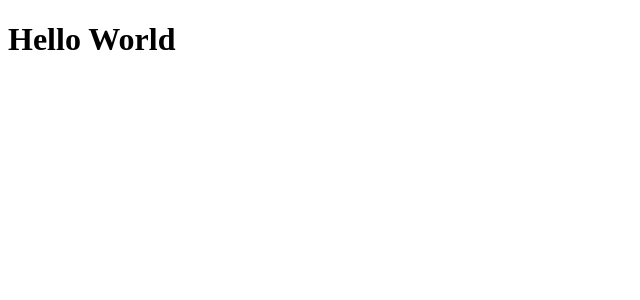
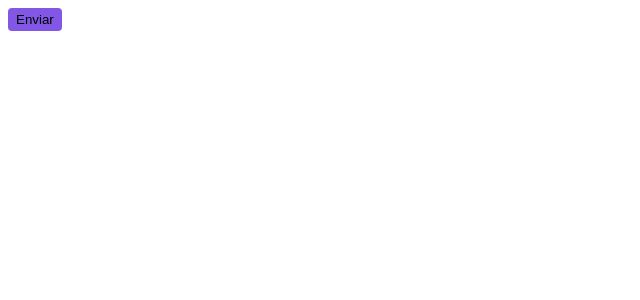
Before and after one commit to rafaumeu/ignite-shop, a Next.js app: page / in a window 1280 px wide. Shown: the top 300 px of the page, without its empty margins (0-640 px from the left). Built offline with nearby package versions, Linux system fonts and the light colour scheme.

Commit message:
feat(setup): add Stitches for styling and configure initial styled component

```diff
--- a/package.json
+++ b/package.json
@@ -9,6 +9,7 @@
     "lint": "next lint"
   },
   "dependencies": {
+    "@stitches/react": "^1.2.8",
     "next": "15.1.2",
     "react": "^19.0.0",
     "react-dom": "^19.0.0"
--- a/src/pages/_document.tsx
+++ b/src/pages/_document.tsx
@@ -1,4 +1,5 @@
 import { Head, Html, Main, NextScript } from 'next/document'
+import { getCssText } from '../styles'
 
 export default function Document() {
   return (
@@ -7,6 +8,7 @@
         <link rel="preconnect" href="https://fonts.googleapis.com"/>
         <link rel="preconnect" href="https://fonts.gstatic.com" crossOrigin="anonymous"/>
         <link href="https://fonts.googleapis.com/css2?family=Roboto:wght@400;700&display=swap" rel="stylesheet" />
+        <style id="stitches" dangerouslySetInnerHTML={{ __html: getCssText() }}/>
       </Head>
       <body>
         <Main></Main>
--- a/src/pages/index.tsx
+++ b/src/pages/index.tsx
@@ -1,8 +1,13 @@
+import { styled } from '../styles'
 
-
-
+const Button = styled('button', {
+  backgroundColor: '$rocketseat',
+  borderRadius: 4,
+  border: 0,
+  padding: '4px 8px',
+})
 export default function Home() {
   return (
-  <h1>Hello World</h1>
+  <Button>Enviar</Button>
   );
 }
--- /dev/null
+++ b/src/styles/index.ts
@@ -0,0 +1,17 @@
+import { createStitches } from '@stitches/react'
+
+export const {
+  config,
+  styled,
+  globalCss,
+  keyframes,
+  getCssText,
+  theme,
+  createTheme,
+} = createStitches({
+  theme: {
+    colors: {
+      rocketseat: '#8257e5',
+    }
+  }
+})
```
Also changed, not shown: 1 other file (tests, documents, lock files or other folders).
